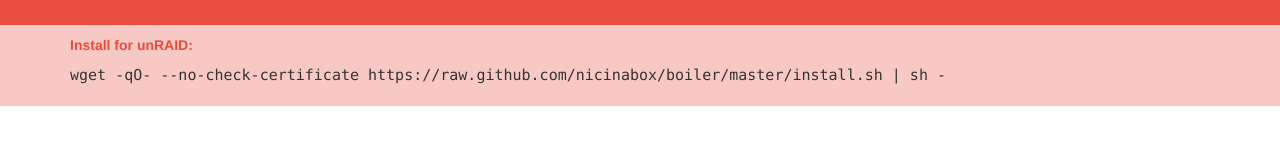
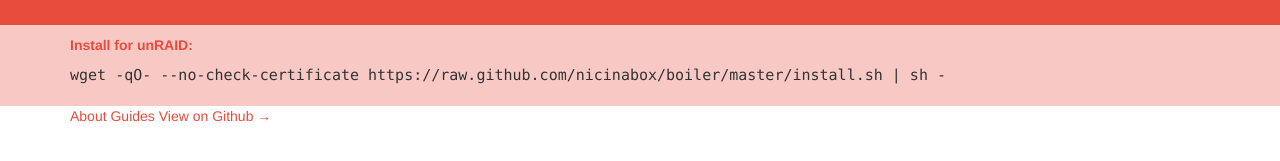
Before and after one commit to nicinabox/boiler, a Jekyll site: the page built from index.html, in a window 1280 px wide. Shown: the part 256-417 px from the top of the page. Built offline with Jekyll 4.4.1, drawn with Linux system fonts in a browser that asks for light colours; Markdown is read by kramdown in place of the engine named in the settings.

Commit message:
Add menu

```diff
--- a/index.html
+++ b/index.html
@@ -23,3 +23,17 @@ title: Boiler
     </div>
   </div>
 </div>
+
+<div class="container">
+  <div class="row">
+    <div class="col-xs-12">
+      <nav id="menu">
+        <a href="/about">About</a>
+        <a href="/guides">Guides</a>
+        <a href="https://github.com/nicinabox/boiler">
+          View on Github&nbsp;&rarr;
+        </a>
+      </nav>
+    </div>
+  </div>
+</div>
```
Also changed, not shown: sass/_home.scss (+9 -0 lines).
